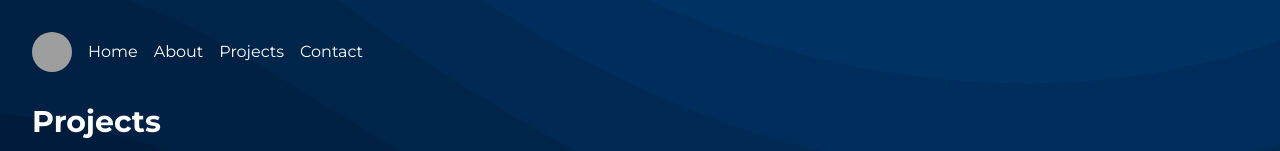
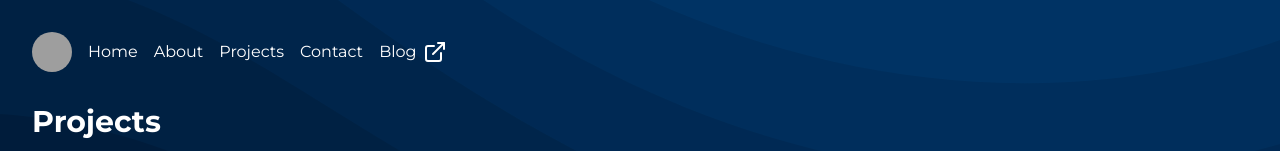
Before and after one commit to hny-codes/portfolio-next, a Next.js app: page /projects in a window 1280 px wide. Shown: the top 151 px of the page. Built offline with nearby package versions, Linux system fonts and the light colour scheme; grey boxes are pictures that could not be loaded.

Commit message:
Add blog to navbar

```diff
--- a/app/components/Navbar.tsx
+++ b/app/components/Navbar.tsx
@@ -11,7 +11,7 @@ import {
   SheetClose,
 } from '@/components/ui/sheet';
 import { Button } from '@/components/ui/button';
-import { Menu, Github, Linkedin } from 'lucide-react';
+import { Menu, Github, Linkedin, ExternalLink } from 'lucide-react';
 import { motion } from 'framer-motion';
 
 // Framer motion values
@@ -58,6 +58,16 @@ export default function Navbar() {
           <Link href={'/contact'} className='link-hover'>
             Contact
           </Link>
+          <a
+            href='https://hny-blogs.vercel.app/'
+            target='_blank'
+            className='link-hover'
+          >
+            <div className='flex place-items-center gap-1.5'>
+              <h1>Blog</h1>
+              <ExternalLink />
+            </div>
+          </a>
         </div>
         <div className='sm:hidden'>
           <Sheet>
@@ -102,6 +112,18 @@ export default function Navbar() {
                       <SheetClose className='text-3xl p-4'>Contact</SheetClose>
                     </Link>
                   </motion.div>
+                  <motion.div variants={item} className='w-fit mx-auto'>
+                    <a
+                      href={'https://hny-blogs.vercel.app/'}
+                      target='_blank'
+                      className='link-hover'
+                    >
+                      <div className='flex place-items-center p-4'>
+                        <h1 className='text-3xl mr-2 ml-6'>Blog</h1>
+                        <ExternalLink />
+                      </div>
+                    </a>
+                  </motion.div>
                 </motion.div>
               </SheetHeader>
               <div className='flex gap-8 justify-center items-center my-16'>
```
